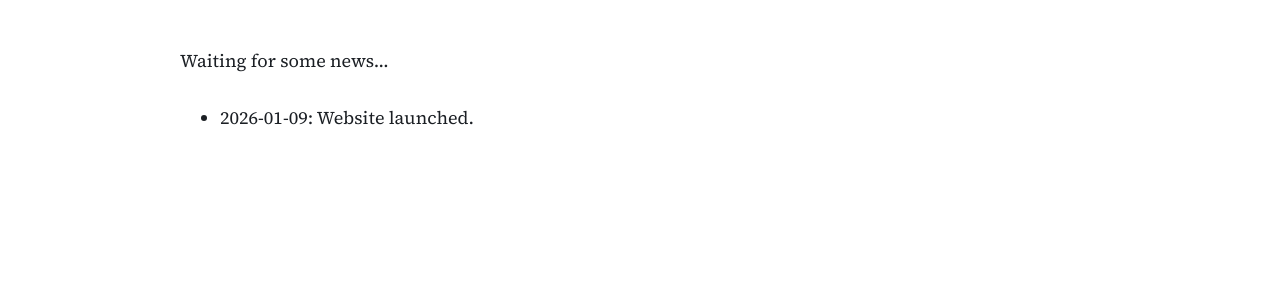
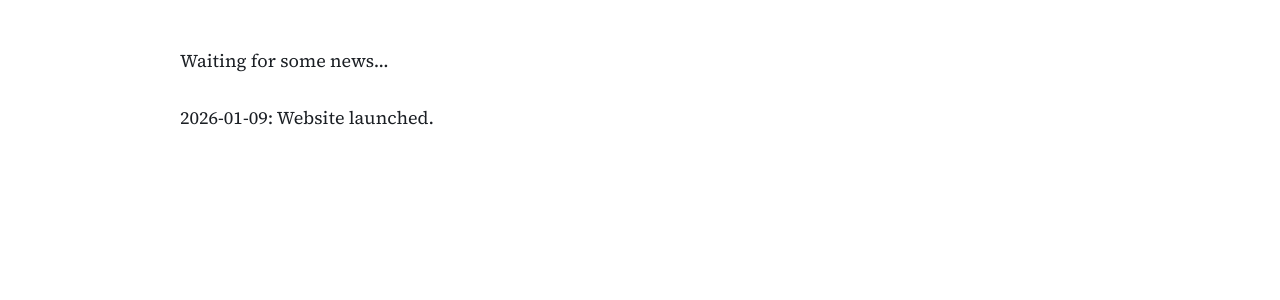
Before and after one commit to YaoKGroup/YaoKGroup.github.io, a Jekyll site: the page built from index.md, in a window 1280 px wide. Shown: the part 249-549 px from the top of the page. Built offline with Jekyll 4.4.1, drawn with Linux system fonts in a browser that asks for light colours; nearby versions of some CDN libraries; a style sheet for code colours, icons or effects is not loaded.

```diff
--- a/index.md
+++ b/index.md
@@ -7,5 +7,4 @@ subtitle: " HKUST • Division of Integrative Systems and Design"
 Waiting for some news...
 
 
-
-- 2026-01-09: Website launched.
+2026-01-09: Website launched.
```
